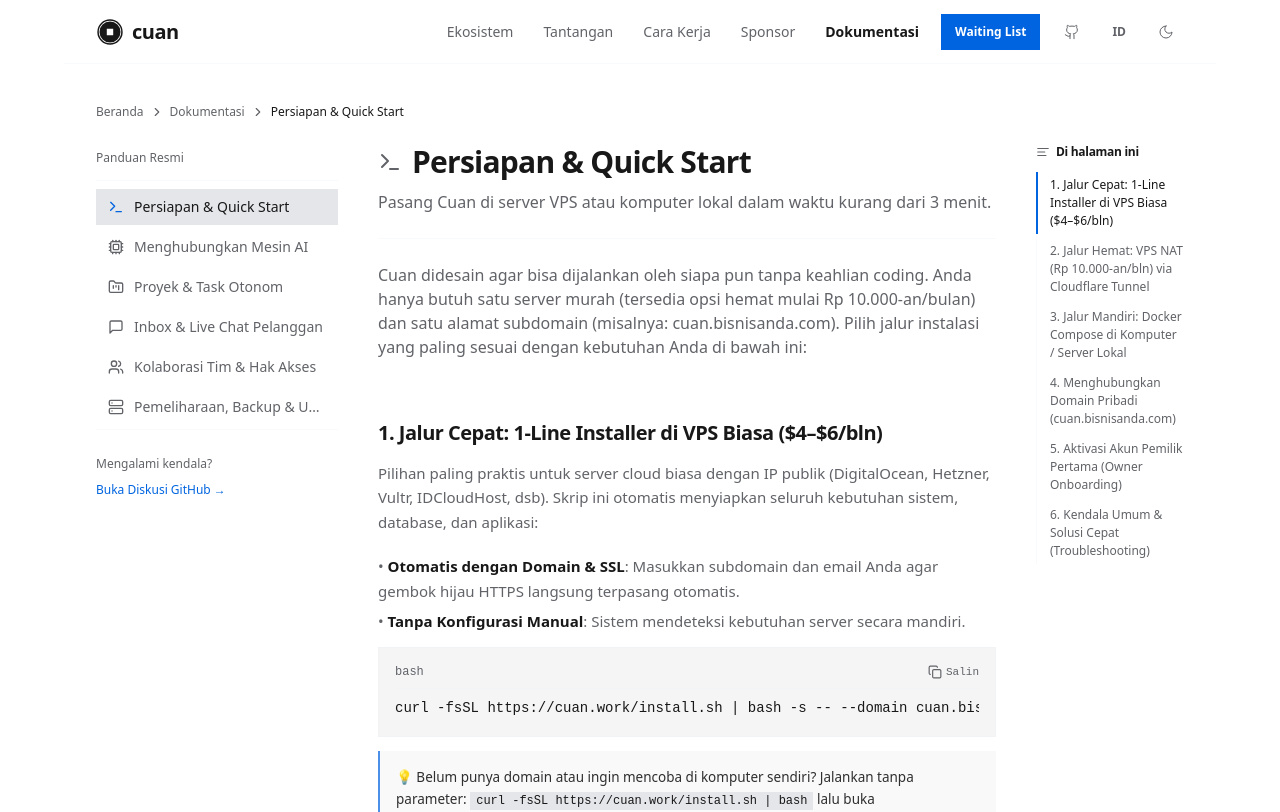
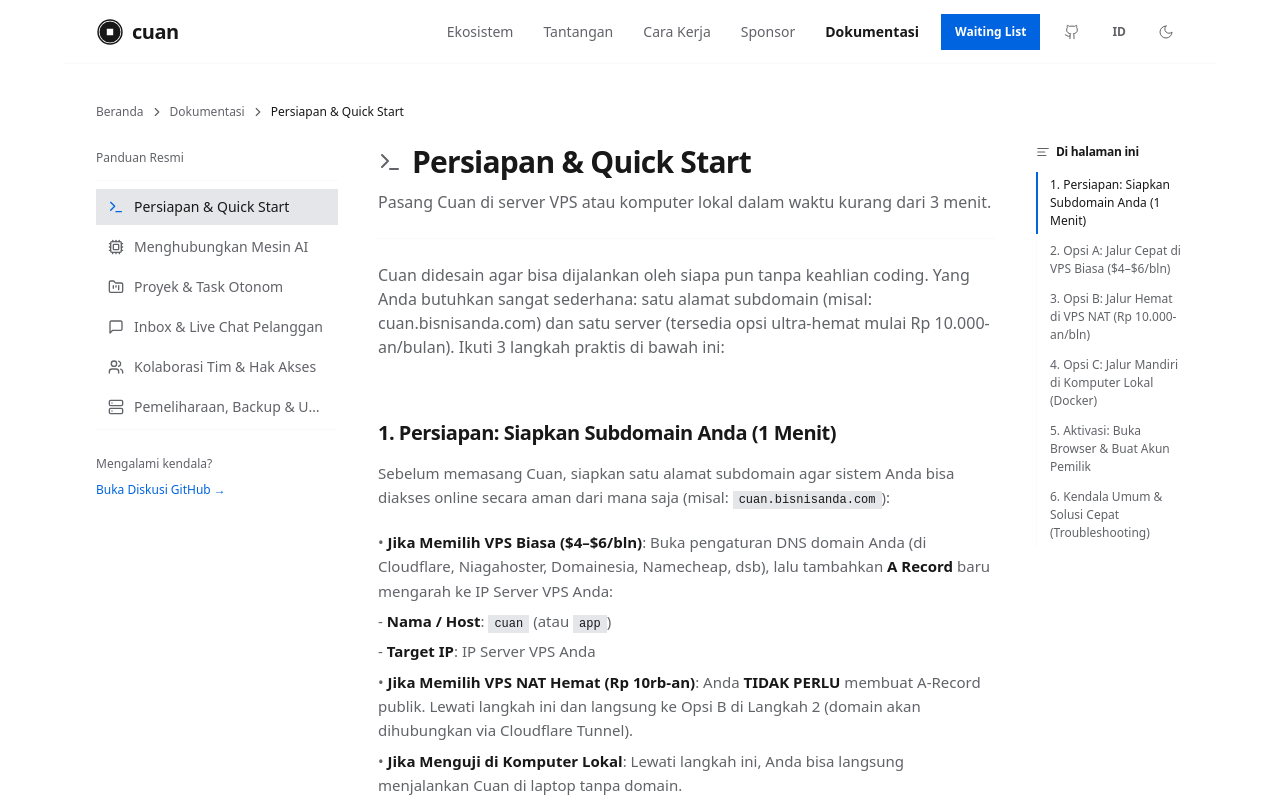
Before and after one commit to buchin/cuan-landing, a React (Vite) app: page /docs in a window 1280 px wide. Shown: the top 812 px of the page. Built offline with nearby package versions, Linux system fonts and the light colour scheme.

Commit message:
docs(getting-started): resolve choice-vs-sequence confusion and fix DNS ordering

```diff
--- a/src/features/docs/docsData.ts
+++ b/src/features/docs/docsData.ts
@@ -31,13 +31,20 @@ export const DOC_SECTIONS: DocSection[] = [
     summary: 'Pasang Cuan di server VPS atau komputer lokal dalam waktu kurang dari 3 menit.',
     summaryEn: 'Deploy Cuan on your VPS or local machine in under 3 minutes.',
     content: {
-      intro: 'Cuan didesain agar bisa dijalankan oleh siapa pun tanpa keahlian coding. Anda hanya butuh satu server murah (tersedia opsi hemat mulai Rp 10.000-an/bulan) dan satu alamat subdomain (misalnya: cuan.bisnisanda.com). Pilih jalur instalasi yang paling sesuai dengan kebutuhan Anda di bawah ini:',
-      introEn: 'Cuan is engineered for anyone to deploy without coding skills. All you need is an affordable server (ultra-budget options start at ~$1/mo) and a custom subdomain (e.g. cuan.yourbusiness.com). Choose the deployment path that best fits your workflow below:',
+      intro: 'Cuan didesain agar bisa dijalankan oleh siapa pun tanpa keahlian coding. Yang Anda butuhkan sangat sederhana: satu alamat subdomain (misal: cuan.bisnisanda.com) dan satu server (tersedia opsi ultra-hemat mulai Rp 10.000-an/bulan). Ikuti 3 langkah praktis di bawah ini:',
+      introEn: 'Cuan is engineered for anyone to deploy without coding skills. All you need is a custom subdomain (e.g. cuan.yourbusiness.com) and an affordable server (options start at ~$1/mo). Follow these 3 straightforward steps below:',
       subsections: [
         {
-          id: 'auto-install',
-          heading: '1. Jalur Cepat: 1-Line Installer di VPS Biasa ($4–$6/bln)',
-          headingEn: '1. Fast Track: 1-Line Installer on Standard VPS ($4–$6/mo)',
+          id: 'dns-prep',
+          heading: '1. Persiapan: Siapkan Subdomain Anda (1 Menit)',
+          headingEn: '1. Preparation: Set Up Your Subdomain (1 Minute)',
+          text: 'Sebelum memasang Cuan, siapkan satu alamat subdomain agar sistem Anda bisa diakses online secara aman dari mana saja (misal: `cuan.bisnisanda.com`):\n\n• **Jika Memilih VPS Biasa ($4–$6/bln)**: Buka pengaturan DNS domain Anda (di Cloudflare, Niagahoster, Domainesia, Namecheap, dsb), lalu tambahkan **A Record** baru mengarah ke IP Server VPS Anda:\n  - **Nama / Host**: `cuan` (atau `app`)\n  - **Target IP**: IP Server VPS Anda\n• **Jika Memilih VPS NAT Hemat (Rp 10rb-an)**: Anda **TIDAK PERLU** membuat A-Record publik. Lewati langkah ini dan langsung ke Opsi B di Langkah 2 (domain akan dihubungkan via Cloudflare Tunnel).\n• **Jika Menguji di Komputer Lokal**: Lewati langkah ini, Anda bisa langsung menjalankan Cuan di laptop tanpa domain.',
+          textEn: 'Before deploying Cuan, prepare a custom subdomain so your system is accessible online securely (e.g. `cuan.yourbusiness.com`):\n\n• **If Using Standard VPS ($4–$6/mo)**: Open your DNS dashboard (Cloudflare, Namecheap, Niagahoster, etc.) and add a new **A Record** pointing to your VPS IP:\n  - **Name / Host**: `cuan` (or `app`)\n  - **Target IP**: Your VPS IP address\n• **If Using Budget NAT VPS (~$1/mo)**: You **DO NOT NEED** a public A-Record. Skip this step and proceed directly to Option B in Step 2 (domain is routed via Cloudflare Tunnel).\n• **If Testing Locally**: Skip this step; you can run Cuan on your local machine with zero domain setup.',
+        },
+        {
+          id: 'option-fast',
+          heading: '2. Opsi A: Jalur Cepat di VPS Biasa ($4–$6/bln)',
+          headingEn: '2. Option A: Fast Track on Standard VPS ($4–$6/mo)',
           text: 'Pilihan paling praktis untuk server cloud biasa dengan IP publik (DigitalOcean, Hetzner, Vultr, IDCloudHost, dsb). Skrip ini otomatis menyiapkan seluruh kebutuhan sistem, database, dan aplikasi:\n\n• **Otomatis dengan Domain & SSL**: Masukkan subdomain dan email Anda agar gembok hijau HTTPS langsung terpasang otomatis.\n• **Tanpa Konfigurasi Manual**: Sistem mendeteksi kebutuhan server secara mandiri.',
           textEn: 'The easiest path for standard cloud VPS with dedicated IPv4 (DigitalOcean, Hetzner, Vultr, etc.). Automatically provisions dependencies, database, and application:\n\n• **Automatic Domain & SSL**: Provide your subdomain and email to auto-provision green-padlock HTTPS certificates.\n• **Zero Manual Config**: The installer self-detects environment requirements.',
           code: 'curl -fsSL https://cuan.work/install.sh | bash -s -- --domain cuan.bisnisanda.com --email anda@bisnisanda.com',
@@ -46,10 +53,10 @@ export const DOC_SECTIONS: DocSection[] = [
           noteEn: '💡 Testing locally or without a domain yet? Simply run without flags: `curl -fsSL https://cuan.work/install.sh | bash` then open `http://localhost:8080` in your browser.',
         },
         {
-          id: 'budget-nat-vps',
-          heading: '2. Jalur Hemat: VPS NAT (Rp 10.000-an/bln) via Cloudflare Tunnel',
-          headingEn: '2. Ultra-Budget: NAT VPS (~$1/mo) with Cloudflare Tunnel',
-          text: 'Bagi Anda yang ingin menekan biaya server serendah mungkin, Anda bisa memanfaatkan penyedia VPS NAT (seperti Helipod, SumoPod, Dahono, HostData, atau Cloudra) yang banyak tersedia di Indonesia dengan harga Rp 10.000 – Rp 25.000 per bulan.\n\n**Mengapa Opsi Ini Sangat Menarik?**\n• **Hemat Biaya 80%**: Alamat IPv4 publik digunakan bersama oleh puluhan server, sehingga menghemat biaya sewa IP publik yang mahal.\n• **Apakah Cuan Kuat?**: Sangat kuat! Cuan berbasis Go yang hemat memori (idle RAM hanya ~30-50MB), sehingga server RAM 1GB (atau 512MB + Swap) sangat stabil.\n\n**Langkah Pemasangan di VPS NAT**:\n1. **Login SSH** ke server menggunakan port khusus yang diberikan provider Anda (misal: `ssh -p 22022 root@IP`).\n2. **Aktifkan Swap 1GB** agar proses instalasi lancar:\n   `fallocate -l 1G /swapfile && chmod 600 /swapfile && mkswap /swapfile && swapon /swapfile`\n3. **Instal Cuan Mode Ringan** (tanpa mengikat port 80/443 publik):\n   `curl -fsSL https://cuan.work/install.sh | bash -s -- --existing-proxy`\n4. **Hubungkan Domain via Cloudflare Tunnel Gratis**:\n   Di dashboard Cloudflare Zero Trust (Tunnels), buat tunnel baru dan arahkan Public Hostname ke `http://localhost:8080`.\n\nWebsite Anda langsung aktif di `https://cuan.bisnisanda.com` dengan gembok hijau HTTPS resmi tanpa perlu beli IP publik dedicated!',
+          id: 'option-budget',
+          heading: '3. Opsi B: Jalur Hemat di VPS NAT (Rp 10.000-an/bln)',
+          headingEn: '3. Option B: Ultra-Budget on NAT VPS (~$1/mo)',
+          text: 'Bagi Anda yang ingin menekan biaya server serendah mungkin, manfaatkan penyedia VPS NAT (seperti Helipod, SumoPod, Dahono, HostData, atau Cloudra) seharga Rp 10.000 – Rp 25.000 per bulan.\n\n**Mengapa Opsi Ini Sangat Menarik?**\n• **Hemat Biaya 80%**: Alamat IPv4 publik digunakan bersama oleh puluhan server, menghemat biaya sewa IP publik yang mahal.\n• **Apakah Cuan Kuat?**: Sangat kuat! Cuan berbasis Go yang hemat memori (idle RAM hanya ~30-50MB), sehingga server RAM 1GB (atau 512MB + Swap) sangat stabil.\n\n**Langkah Pemasangan di VPS NAT**:\n1. **Login SSH** ke server menggunakan port khusus yang diberikan provider Anda (misal: `ssh -p 22022 root@IP`).\n2. **Aktifkan Swap 1GB** agar proses instalasi lancar:\n   `fallocate -l 1G /swapfile && chmod 600 /swapfile && mkswap /swapfile && swapon /swapfile`\n3. **Instal Cuan Mode Ringan** (tanpa mengikat port 80/443 publik):\n   `curl -fsSL https://cuan.work/install.sh | bash -s -- --existing-proxy`\n4. **Hubungkan Domain via Cloudflare Tunnel Gratis**:\n   Di dashboard Cloudflare Zero Trust (Tunnels), buat tunnel baru dan arahkan Public Hostname ke `http://localhost:8080`.\n\nWebsite Anda langsung aktif di `https://cuan.bisnisanda.com` dengan gembok hijau HTTPS resmi tanpa perlu beli IP publik dedicated!',
           textEn: 'For founders, solopreneurs, and small teams wanting to minimize server overhead, leverage NAT VPS providers (such as Helipod, SumoPod, Dahono, HostData, or Cloudra) available in Indonesia for only Rp 10.000 – Rp 25.000 / month (~$1/mo).\n\n**Why This Path Is Compelling**:\n• **Save 80% Overhead**: A single IPv4 address is shared, eliminating expensive dedicated IP markups.\n• **Can Cuan Run Smoothly?**: Absolutely! Cuan is built with Go (idle RAM ~30-50MB), making 1GB RAM (or 512MB + Swap) exceptionally stable.\n\n**Deployment Steps on NAT VPS**:\n1. **Connect via SSH** using the custom port assigned by your provider (e.g. `ssh -p 22022 root@IP`).\n2. **Create 1GB Swap Memory**:\n   `fallocate -l 1G /swapfile && chmod 600 /swapfile && mkswap /swapfile && swapon /swapfile`\n3. **Install Cuan in Lightweight Mode** (bypassing ports 80/443 requirements):\n   `curl -fsSL https://cuan.work/install.sh | bash -s -- --existing-proxy`\n4. **Connect Domain via Free Cloudflare Tunnel**:\n   In Cloudflare Zero Trust (Tunnels), create a tunnel and route Public Hostname to `http://localhost:8080`.\n\nYour Cuan instance goes live at `https://cuan.yourbusiness.com` with official green-padlock HTTPS and zero dedicated IP costs!',
           code: '# 1. Pasang Cuan di VPS NAT (mode ringan tanpa minta port 80/443):\ncurl -fsSL https://cuan.work/install.sh | bash -s -- --existing-proxy\n\n# 2. Hubungkan domain secara gratis via Cloudflare Tunnel:\ndocker run -d --name cloudflared --restart unless-stopped \\\n  --network host \\\n  cloudflare/cloudflared:latest tunnel --no-autoupdate run --token TOKEN_DARI_CLOUDFLARE',
           codeLang: 'bash',
@@ -57,38 +64,29 @@ export const DOC_SECTIONS: DocSection[] = [
           noteEn: '💡 **Unrestricted**: Cloudflare Tunnels are 100% free and operate via outbound connections, making them completely immune to NAT port forwarding limits, provider firewalls, or home broadband CGNAT setups.',
         },
         {
-          id: 'docker',
-          heading: '3. Jalur Mandiri: Docker Compose di Komputer / Server Lokal',
-          headingEn: '3. Self-Managed: Docker Compose on Local Machine / Server',
+          id: 'option-local',
+          heading: '4. Opsi C: Jalur Mandiri di Komputer Lokal (Docker)',
+          headingEn: '4. Option C: Self-Managed on Local Machine (Docker)',
           text: 'Bagi Anda yang terbiasa mengelola file container sendiri di server atau komputer pribadi:\n\n• **Unduh & Jalankan**: Ambil file konfigurasi resmi dan jalankan layanan Cuan di latar belakang.',
           textEn: 'For users who prefer managing container files directly on their server or local machine:\n\n• **Download & Run**: Fetch the official configuration and run Cuan services in the background.',
           code: 'curl -fsSL https://cuan.work/docker-compose.yml -o docker-compose.yml\ndocker compose up -d',
           codeLang: 'bash',
-          note: 'Setelah container menyala, buka `http://localhost:8080` (atau `http://IP-SERVER:8080`) di browser untuk melanjutkan ke aktivasi akun Pemilik pertama.',
-          noteEn: 'Once containers are running, navigate to `http://localhost:8080` (or `http://SERVER-IP:8080`) to complete initial Owner account setup.',
-        },
-        {
-          id: 'domain-setup',
-          heading: '4. Menghubungkan Domain Pribadi (cuan.bisnisanda.com)',
-          headingEn: '4. Connecting Your Custom Subdomain',
-          text: 'Agar Cuan online 24 jam dan dapat diakses oleh Anda serta staf dari HP maupun laptop di mana saja:\n\n1. **Buka Pengaturan DNS** domain Anda (di Cloudflare, Niagahoster, Domainesia, Namecheap, dsb).\n2. **Tambahkan A Record**:\n   • **Nama / Host**: `cuan` (atau `app`)\n   • **Alamat IP**: Masukkan IP Server VPS Anda\n3. **Buka Browser**: Kunjungi `https://cuan.bisnisanda.com`. Sambungan aman dengan gembok hijau HTTPS sudah aktif otomatis!',
-          textEn: 'To keep Cuan online 24/7 and accessible to you and your team from mobile or laptop anywhere:\n\n1. **Open DNS Settings** in your provider dashboard (Cloudflare, Namecheap, Niagahoster, etc.).\n2. **Add an A Record**:\n   • **Name / Host**: `cuan` (or `app`)\n   • **IP Target**: Enter your VPS server IP address\n3. **Open Browser**: Navigate to `https://cuan.yourbusiness.com`. Secure green-padlock HTTPS is automatically active!',
-          note: '💡 **Catatan untuk Jalur Hemat (VPS NAT)**: Jika Anda menggunakan VPS NAT di Langkah 2, domain Anda sudah otomatis terhubung via Cloudflare Tunnel sehingga tidak perlu lagi menambahkan DNS A-Record manual ke IP server.',
-          noteEn: '💡 **Note for NAT VPS Users**: If you deployed via Option 2 (NAT VPS), your domain is already handled via Cloudflare Tunnel, so manual DNS A-Record configuration is not required.',
+          note: 'Setelah container menyala, buka `http://localhost:8080` di browser untuk melanjutkan ke aktivasi akun Pemilik pertama.',
+          noteEn: 'Once containers are running, navigate to `http://localhost:8080` to complete initial Owner account setup.',
         },
         {
           id: 'first-setup',
-          heading: '5. Aktivasi Akun Pemilik Pertama (Owner Onboarding)',
-          headingEn: '5. Owner Account Activation',
-          text: 'Saat membuka Cuan untuk pertama kali, layar akan menyambut Anda dengan formulir aktivasi akun utama:\n\n1. **Masukkan Identitas**: Tuliskan nama lengkap, email, dan kata sandi yang aman.\n2. **Akun Superadmin**: Akun pertama ini otomatis menjadi Pemilik Utama (Owner) dengan hak akses penuh atas seluruh pengaturan dan kunci AI.\n3. **Masuk ke Dashboard**: Anda langsung diarahkan ke ruang kerja utama Cuan yang bersih dan siap digunakan.',
-          textEn: 'When opening Cuan for the first time, you will be greeted with the primary account setup screen:\n\n1. **Enter Details**: Input your full name, email, and a secure password.\n2. **Superadmin Status**: This first account automatically becomes the Business Owner with complete control over settings and AI keys.\n3. **Access Workspace**: You are redirected directly to your clean, production-ready Cuan workspace.',
+          heading: '5. Aktivasi: Buka Browser & Buat Akun Pemilik',
+          headingEn: '5. Activation: Open Browser & Create Owner Account',
+          text: 'Setelah menjalankan salah satu opsi instalasi di atas, buka browser favorit Anda (Chrome, Safari, atau Firefox):\n\n1. **Kunjungi Alamat Cuan Anda**:\n   • Jika memasang di server dengan domain: Kunjungi `https://cuan.bisnisanda.com`\n   • Jika menguji di laptop lokal: Kunjungi `http://localhost:8080`\n2. **Isi Formulir Pemilik (Owner)**:\n   Layar akan menyambut Anda dengan formulir "Set up your workspace". Masukkan Nama Lengkap, Alamat Email, dan Kata Sandi Anda.\n3. **Mulai Bekerja**:\n   Akun pertama ini otomatis menjadi Pemilik Utama (Owner / Superadmin) dengan kendali penuh atas sistem, kunci AI, dan integrasi.',
+          textEn: 'After running your chosen deployment option above, open your favorite browser (Chrome, Safari, or Firefox):\n\n1. **Navigate to Your Cuan Address**:\n   • If deployed with a domain: Go to `https://cuan.yourbusiness.com`\n   • If testing locally: Go to `http://localhost:8080`\n2. **Complete Owner Form**:\n   The screen welcomes you with "Set up your workspace". Enter your Full Name, Email Address, and Password.\n3. **Start Running**:\n   This first account automatically becomes the Business Owner with complete control over settings, AI providers, and integrations.',
         },
         {
           id: 'troubleshooting',
           heading: '6. Kendala Umum & Solusi Cepat (Troubleshooting)',
           headingEn: '6. Common Issues & Quick Solutions',
-          text: '• **Domain belum bisa dibuka atau gembok HTTPS belum muncul?**\n  Penyebaran DNS biasanya butuh waktu 1–5 menit. Pastikan port 80 dan 443 terbuka di firewall server Anda (jalankan: `sudo ufw allow 80/tcp && sudo ufw allow 443/tcp`).\n\n• **Bagaimana cara memastikan Cuan aktif berjalan?**\n  Jalankan perintah: `docker compose ps`. Pastikan status aplikasi dan database berstatus "Up" atau "healthy".\n\n• **Ingin memindahkan Cuan ke server baru?**\n  Jalankan `./scripts/backup.sh`, salin file arsip dari folder `backups/` ke server baru, lalu jalankan `./scripts/restore.sh --latest --force`. Seluruh data, database, dan akun pulih utuh 100%.',
-          textEn: '• **Domain unreachable or green HTTPS padlock missing?**\n  DNS propagation typically takes 1–5 minutes. Ensure ports 80 and 443 are open in your firewall (run: `sudo ufw allow 80/tcp && sudo ufw allow 443/tcp`).\n\n• **How to verify that Cuan is actively running?**\n  Run: `docker compose ps`. Ensure application and database containers report healthy status.\n\n• **How to migrate Cuan to a new server?**\n  Run `./scripts/backup.sh`, copy the backup archive from `backups/` to your new server, then run `./scripts/restore.sh --latest --force`. All data, conversations, and accounts are restored 100% loss-free.',
+          text: '• **Domain belum bisa dibuka atau gembok HTTPS belum muncul?**\n  Penyebaran DNS biasanya butuh waktu 1–5 menit. Jika menggunakan VPS biasa, pastikan port 80 dan 443 terbuka di firewall server Anda (jalankan: `sudo ufw allow 80/tcp && sudo ufw allow 443/tcp`).\n\n• **Bagaimana cara memastikan Cuan aktif berjalan?**\n  Jalankan perintah: `docker compose ps`. Pastikan status aplikasi dan database berstatus "Up" atau "healthy".\n\n• **Ingin memindahkan Cuan ke server baru?**\n  Jalankan `./scripts/backup.sh`, salin file arsip dari folder `backups/` ke server baru, lalu jalankan `./scripts/restore.sh --latest --force`. Seluruh data, database, dan akun pulih utuh 100%.',
+          textEn: '• **Domain unreachable or green HTTPS padlock missing?**\n  DNS propagation typically takes 1–5 minutes. If using standard VPS, ensure ports 80 and 443 are open in your firewall (run: `sudo ufw allow 80/tcp && sudo ufw allow 443/tcp`).\n\n• **How to verify that Cuan is actively running?**\n  Run: `docker compose ps`. Ensure application and database containers report healthy status.\n\n• **How to migrate Cuan to a new server?**\n  Run `./scripts/backup.sh`, copy the backup archive from `backups/` to your new server, then run `./scripts/restore.sh --latest --force`. All data, conversations, and accounts are restored 100% loss-free.',
         },
       ],
     },
@@ -108,8 +106,8 @@ export const DOC_SECTIONS: DocSection[] = [
           id: 'cli-subscription',
           heading: '1. Langganan Bulanan Resmi (Tanpa Biaya Token Tambahan)',
           headingEn: '1. Flat Monthly Subscriptions (Zero Token Markups)',
-          text: 'Jika Anda sudah berlangganan Claude Pro/Team, ChatGPT Plus/Team, atau Google Gemini Advanced, Anda tidak perlu lagi membeli saldo token API terpisah:\n\n1. **Buka Menu Settings > AI Providers** di dashboard Cuan.\n2. **Pilih Layanan Anda**: Klik Claude Code, ChatGPT CLI, atau Antigravity.\n3. **Login Resmi 1 Kali**: Ikuti tautan otentikasi resmi dari penyedia.\n4. **Siap Digunakan**: Asisten AI langsung aktif menggunakan kuota wajar langganan bulanan Anda.',
-          textEn: 'If you already subscribe to Claude Pro/Team, ChatGPT Plus/Team, or Google Gemini Advanced, you never need to purchase per-token API credits:\n\n1. **Open Settings > AI Providers** in your Cuan dashboard.\n2. **Select Your Service**: Click Claude Code, ChatGPT CLI, or Antigravity.\n3. **Complete 1-Time Official Login**: Follow the provider\'s official authentication URL.\n4. **Ready to Work**: AI assistants immediately utilize your standard subscription quota.',
+          text: 'Jika Anda sudah berlangganan Claude Pro/Team, ChatGPT Plus/Team, atau Google Gemini Advanced, Anda tidak perlu lagi membeli saldo token API terpisah:\n\n1. **Buka Menu Settings > AI Providers** di dashboard Cuan.\n2. **Pilih Layanan Anda**: Klik Claude Code, ChatGPT CLI, atau Antigravity.\n3. **Login Resmi 1 Kali**: Sistem akan memunculkan tautan login resmi. Buka di browser, lakukan otentikasi akun Anda, dan Cuan otomatis tersambung.\n4. **Siap Digunakan**: Asisten AI langsung aktif menggunakan kuota wajar langganan bulanan Anda.',
+          textEn: 'If you already subscribe to Claude Pro/Team, ChatGPT Plus/Team, or Google Gemini Advanced, you never need to purchase per-token API credits:\n\n1. **Open Settings > AI Providers** in your Cuan dashboard.\n2. **Select Your Service**: Click Claude Code, ChatGPT CLI, or Antigravity.\n3. **Complete 1-Time Official Login**: Follow the provider\'s official authentication URL in your browser.\n4. **Ready to Work**: AI assistants immediately utilize your standard subscription quota.',
           note: '💡 **Pilihan Terhemat**: Solusi favorit agensi dan solopreneur karena biaya bulanan AI menjadi tetap dan terprediksi tanpa kaget melihat tagihan token.',
           noteEn: '💡 **Cost-Predictable**: A favorite for agencies and solopreneurs because AI overhead remains fixed and predictable without billing surprises.',
         },
@@ -198,8 +196,8 @@ export const DOC_SECTIONS: DocSection[] = [
           id: 'chat-widget',
           heading: '1. Pasang Widget Live Chat di Website (1 Baris Kode)',
           headingEn: '1. 1-Line Website Live Chat Widget',
-          text: 'Salin satu baris kode script berikut dan tempelkan ke HTML website, tema WordPress, blog Ghost, atau toko online Anda:',
-          textEn: 'Embed this lightweight script snippet into your landing page HTML, WordPress theme, Ghost blog, or custom storefront:',
+          text: 'Salin satu baris kode script berikut dan tempelkan ke website Anda:\n\n• **Pengguna WordPress**: Tempelkan di plugin Header & Footer Code (atau WPCode), atau di menu pengaturan tema Anda sebelum tag penutup `</body>`.\n• **Pengguna Toko Online / HTML Biasa**: Tempelkan tepat sebelum tag penutup `</body>` di file HTML website Anda.',
+          textEn: 'Embed this lightweight script snippet into your website:\n\n• **WordPress Users**: Paste into any Header & Footer Code plugin (like WPCode), or your theme settings before the closing `</body>` tag.\n• **HTML / Storefront Users**: Paste immediately before the closing `</body>` tag in your HTML.',
           code: '<script src="https://cuan.bisnisanda.com/chat/widget.js" data-product="nama-website-anda" defer></script>',
           codeLang: 'html',
           note: '💡 **Ringan & Kencang**: Kode ini bisa Anda ambil langsung dari menu Settings > Integrations di Cuan. Ukurannya super ringan (< 15KB) sehingga kecepatan loading website Anda tetap kencang 100%.',
```
